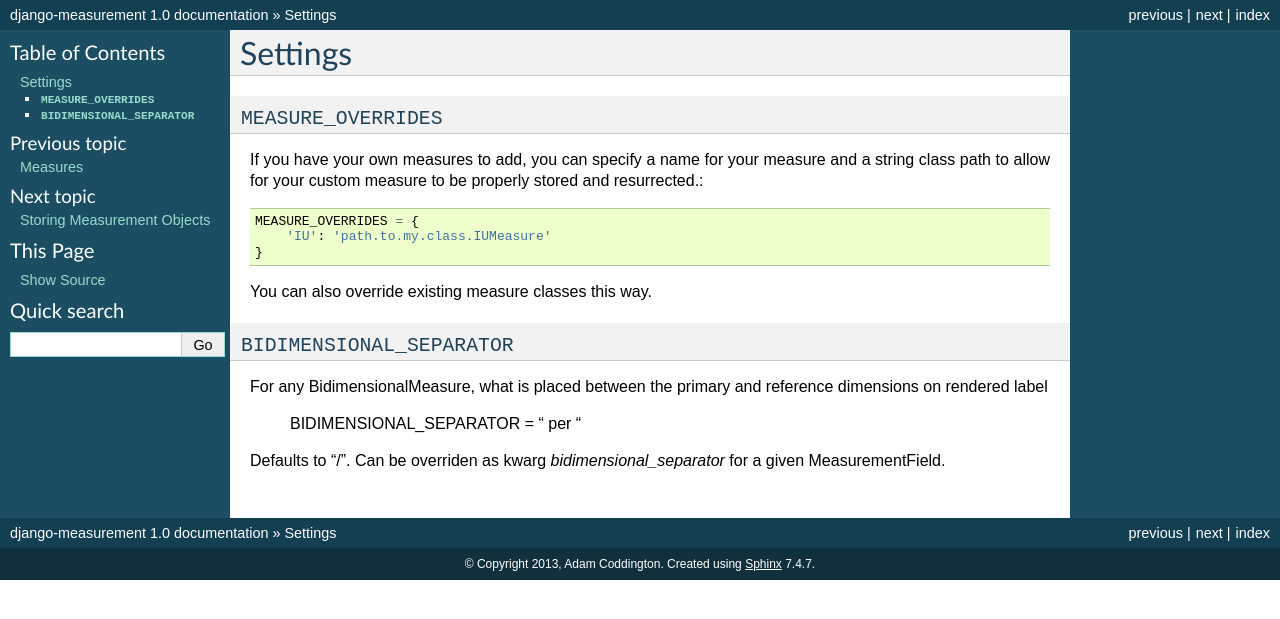
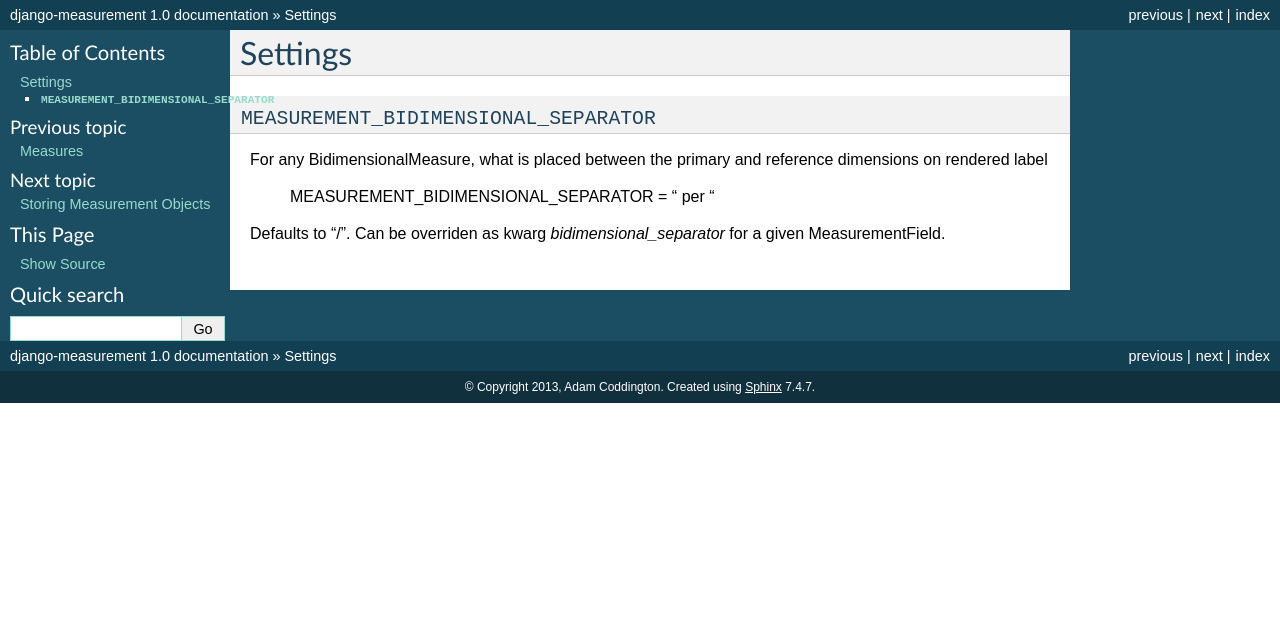
Before and after one commit to coddingtonbear/django-measurement, a Sphinx documentation site: the page built from docs/topics/settings.rst, in a window 1280 px wide. Shown: the top 619 px of the page. Built offline with Sphinx 7.4.7, drawn with Linux system fonts in a browser that asks for light colours.

```diff
--- a/docs/topics/forms.rst
+++ b/docs/topics/forms.rst
@@ -41,7 +41,7 @@ If unicode symbols are needed in the labels for a MeasurementField, define a LAB
             'k':u'°K',
         }
 
-For a `MeasurementField` that represents a `BidimensionalMeasure`, you can set the separator either in settings.py (`BIDIMENSIONAL_SEPARATOR is '/'` by default, add setting to override for all BiDimensionalMeasure subclasses) or override for an individual field with the kwarg bidimensional_separator::
+For a `MeasurementField` that represents a `BidimensionalMeasure`, you can set the separator either in settings.py (`MEASUREMENT_BIDIMENSIONAL_SEPARATOR is '/'` by default, add setting to override for all BiDimensionalMeasure subclasses) or override for an individual field with the kwarg bidimensional_separator::
 
         speed = MeasurementField(
             measurement=Speed,
--- a/docs/topics/settings.rst
+++ b/docs/topics/settings.rst
@@ -3,24 +3,10 @@ Settings
 ========
 
 
-``MEASURE_OVERRIDES``
----------------------
-
-If you have your own measures to add,
-you can specify a name for your measure and a string class path to allow
-for your custom measure to be properly stored and resurrected.::
-
-    MEASURE_OVERRIDES = {
-        'IU': 'path.to.my.class.IUMeasure'
-    }
-
-You can also override existing measure classes this way.
-
-
-``BIDIMENSIONAL_SEPARATOR``
+``MEASUREMENT_BIDIMENSIONAL_SEPARATOR``
 ---------------------
 For any BidimensionalMeasure, what is placed between the primary and reference dimensions on rendered label
 
-    BIDIMENSIONAL_SEPARATOR = " per "
+    MEASUREMENT_BIDIMENSIONAL_SEPARATOR = " per "
 
 Defaults to "/". Can be overriden as kwarg `bidimensional_separator` for a given MeasurementField.
```
Also changed, not shown: 2 other files.
